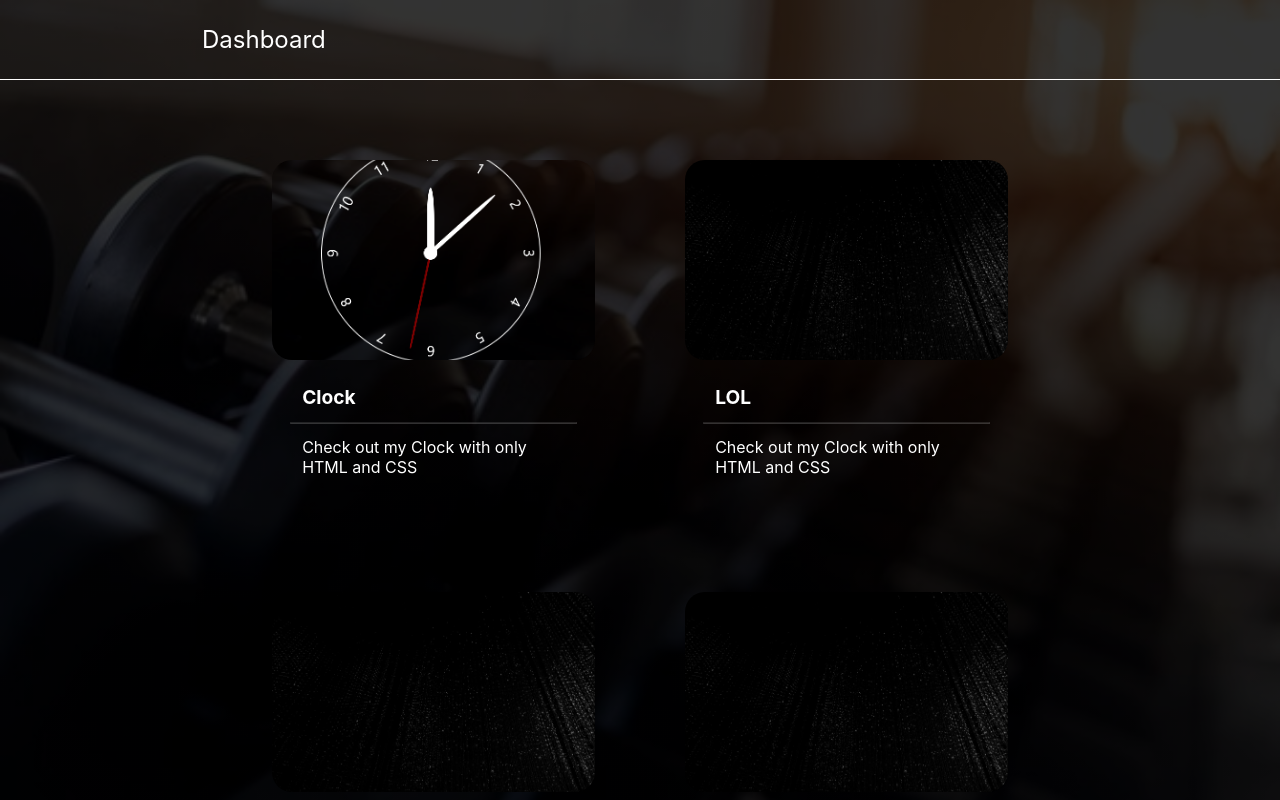
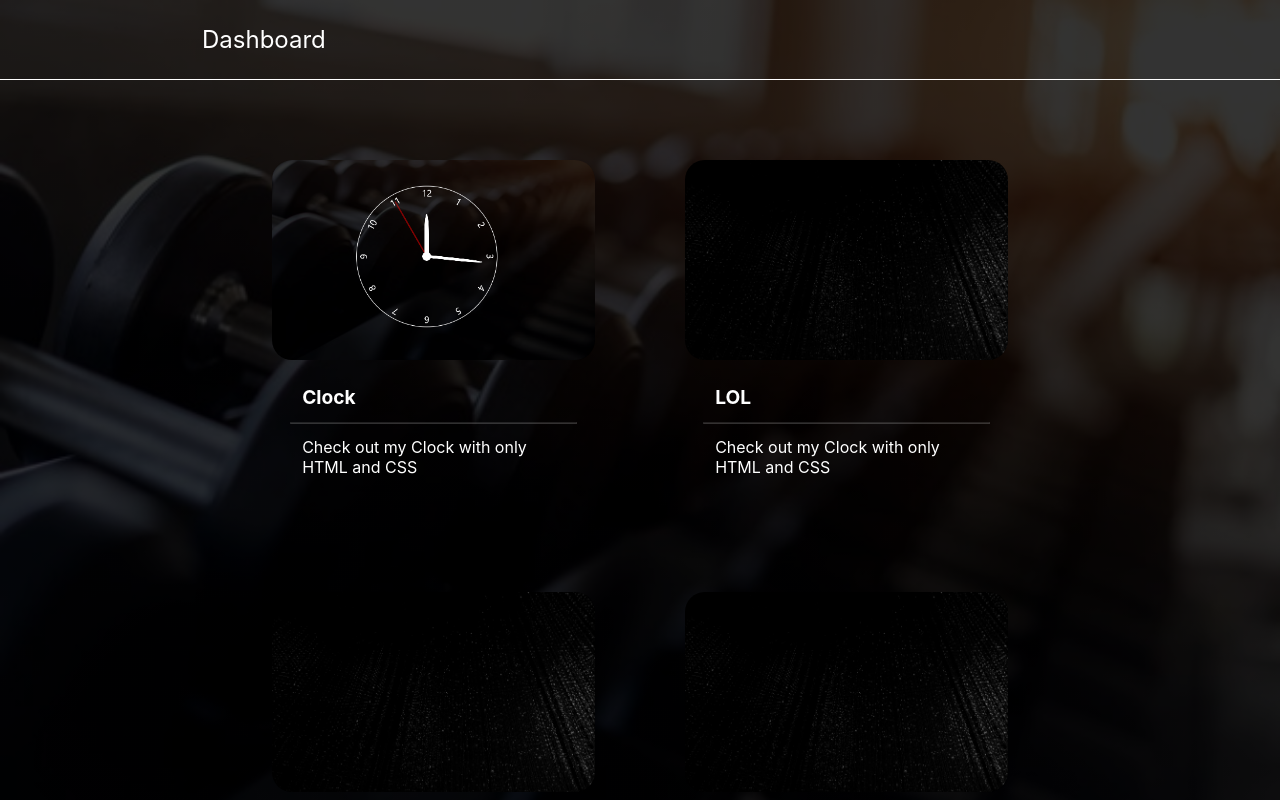
Before and after one commit to Kalla110/nextjs-examples, a Next.js app: page / in a window 1280 px wide. Built offline with nearby package versions, Linux system fonts and the light colour scheme.

Commit message:
fix: clock preview image

```diff
--- a/components/Dashboard/Dashboard.tsx
+++ b/components/Dashboard/Dashboard.tsx
@@ -20,7 +20,7 @@ const DashboardItems: DBItemProps[] = [
     id: "23123",
     title: "Clock",
     description: "Check out my Clock with only HTML and CSS",
-    imageURL: "../static/images/ClockPreview.png",
+    imageURL: "../static/images/clock.png",
     destinationURL: "/clock",
   },
   {
```
Also changed, not shown: public/static/images/ClockPreview.PNG (deleted), public/static/images/clock.png (added).
